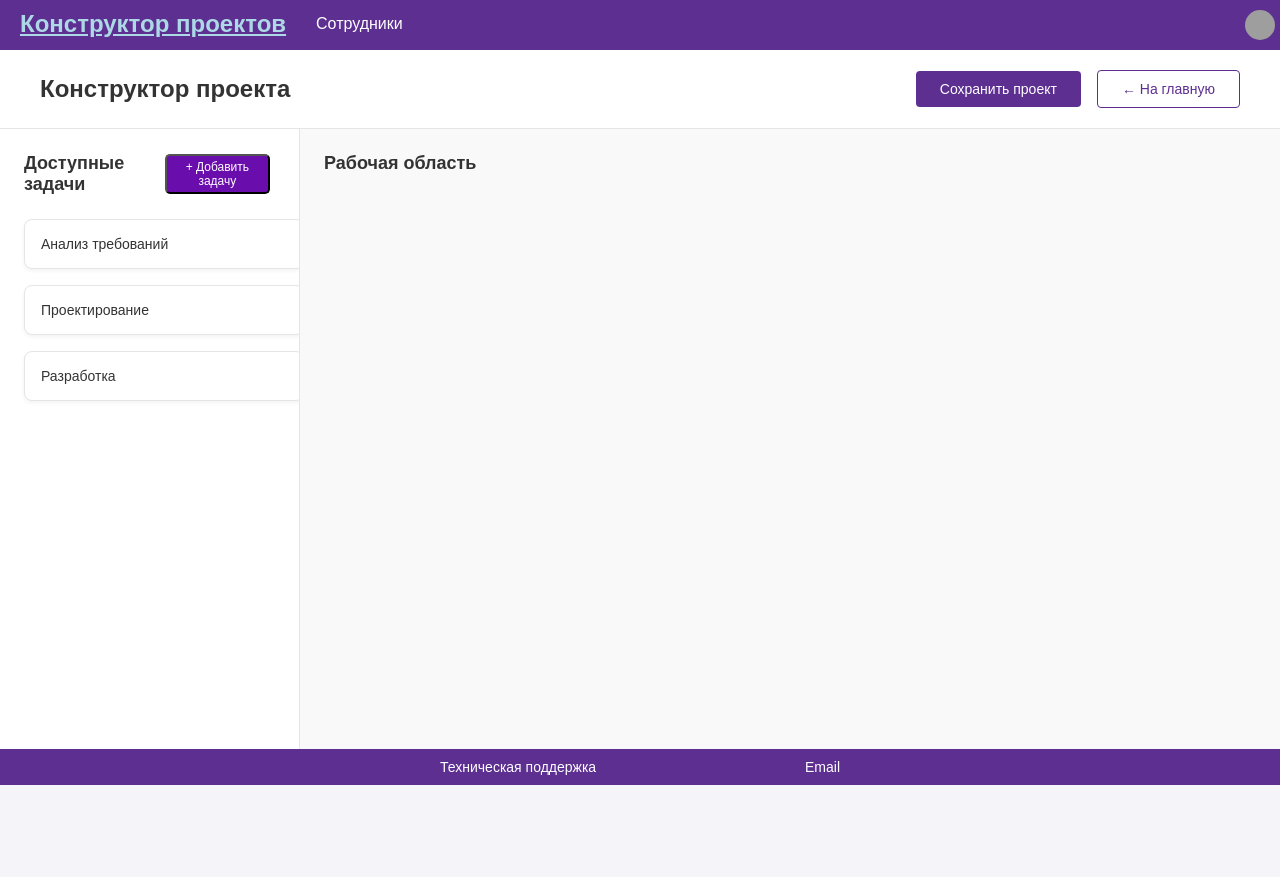
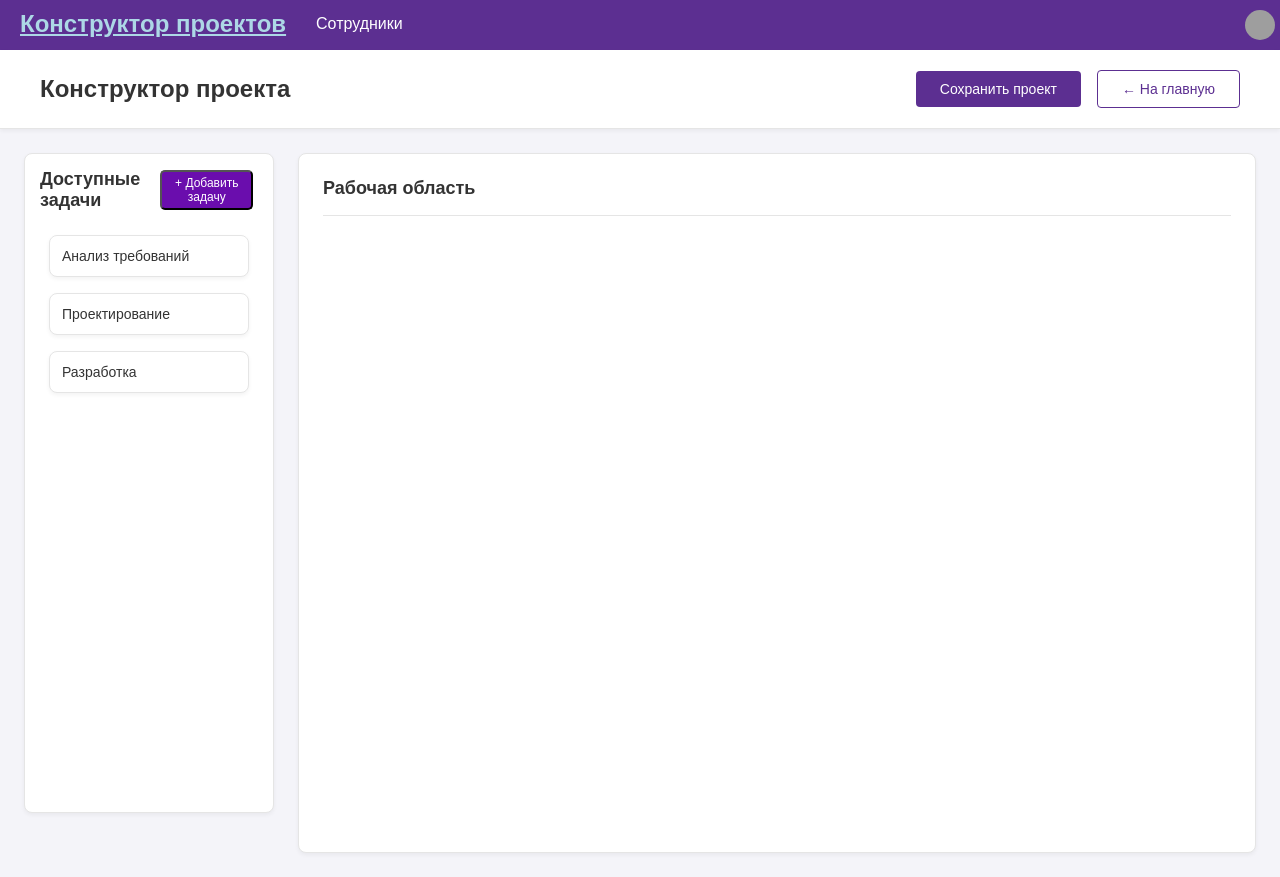
Before and after one commit to zoronikkill/ProcessManager, a React (Vite) app in the folder front-react-project/: page /editor in a window 1280 px wide. Before the commit the page ends 800 px from the top, so only its background shows below. Built offline with nearby package versions, Linux system fonts and the light colour scheme; grey boxes are pictures that could not be loaded.

Commit message:
refactor Footer and Project styles for improved layout and usability; adjust heights, paddings, and margins

```diff
--- a/front-react-project/src/components/Footer/Footer.css
+++ b/front-react-project/src/components/Footer/Footer.css
@@ -4,6 +4,7 @@ footer {
     display: flex;
     justify-content: center;
     bottom: 0;
+    min-height: 40px; /* Добавляем минимальную высоту для пустого футера */
 }
 
 .footer-content {
--- a/front-react-project/src/components/Footer/Footer.jsx
+++ b/front-react-project/src/components/Footer/Footer.jsx
@@ -1,6 +1,15 @@
+import { useLocation } from 'react-router-dom';
 import './Footer.css';
 
 function Footer() {
+  const location = useLocation();
+  const isHomePage = location.pathname === '/';
+
+  // Показываем футер только на главной странице
+  if (!isHomePage) {
+    return null;
+  }
+
   return (
     <footer>
       <div className="footer-content">
@@ -9,6 +18,6 @@ function Footer() {
       </div>
     </footer>
   );
-};
+}
 
 export default Footer;
--- a/front-react-project/src/components/ProjectConstructor/ProjectConstructor.css
+++ b/front-react-project/src/components/ProjectConstructor/ProjectConstructor.css
@@ -1,15 +1,21 @@
 .project-constructor {
     display: flex;
-    height: calc(100vh - 180px);
-    padding: 0;
-    gap: 0;
+    height: calc(100vh - 100px); /* Увеличиваем высоту, так как убрали футер */
+    padding: 0 24px;
+    gap: 24px;
+    margin-bottom: 24px; /* Добавляем отступ снизу */
 }
 
 .tasks-panel {
-    width: 300px;
-    padding: 24px;
+    width: 250px;
+    padding: 15px;
     background-color: white;
-    border-right: 1px solid #E5E5E5;
+    border: 1px solid #E5E5E5;
+    border-radius: 8px;
+    box-shadow: 0 2px 4px rgba(0, 0, 0, 0.05);
+    display: flex;
+    flex-direction: column;
+    max-height: calc(100vh - 140px); /* Увеличиваем максимальную высоту */
     overflow-y: auto;
 }
 
@@ -34,8 +40,10 @@
 }
 
 .tasks-panel .task {
+    width: 200px; /* уменьшаем ширину с 280px */
+    margin: 0 auto; /* центрируем */
+    padding: 12px; /* немного уменьшаем отступы */
     background-color: white;
-    padding: 16px;
     border-radius: 8px;
     border: 1px solid #E5E5E5;
     cursor: grab;
@@ -54,10 +62,13 @@
 .project-area {
     flex: 1;
     position: relative;
-    background-color: #f9f9fa;
-    min-height: 500px;
+    background-color: white;
+    border: 1px solid #E5E5E5;
+    border-radius: 8px;
+    padding: 24px;
+    box-shadow: 0 2px 4px rgba(0, 0, 0, 0.05);
+    min-height: calc(100vh - 140px); /* Увеличиваем минимальную высоту */
     overflow: auto;
-    padding: 24px;
 }
 
 .area-title {
@@ -65,6 +76,8 @@
     color: #333;
     margin: 0 0 24px 0;
     font-weight: 600;
+    padding-bottom: 16px;
+    border-bottom: 1px solid #E5E5E5;
 }
 
 /* Стили для задач в рабочей области */
--- a/front-react-project/src/pages/ProjectEditor.css
+++ b/front-react-project/src/pages/ProjectEditor.css
@@ -11,7 +11,8 @@
     padding: 20px 40px;
     background-color: white;
     border-bottom: 1px solid #E5E5E5;
-    margin-bottom: 0;
+    margin-bottom: 24px; /* Добавляем отступ снизу */
+    box-shadow: 0 2px 4px rgba(0, 0, 0, 0.05);
 }
 
 .editor-title {
```
